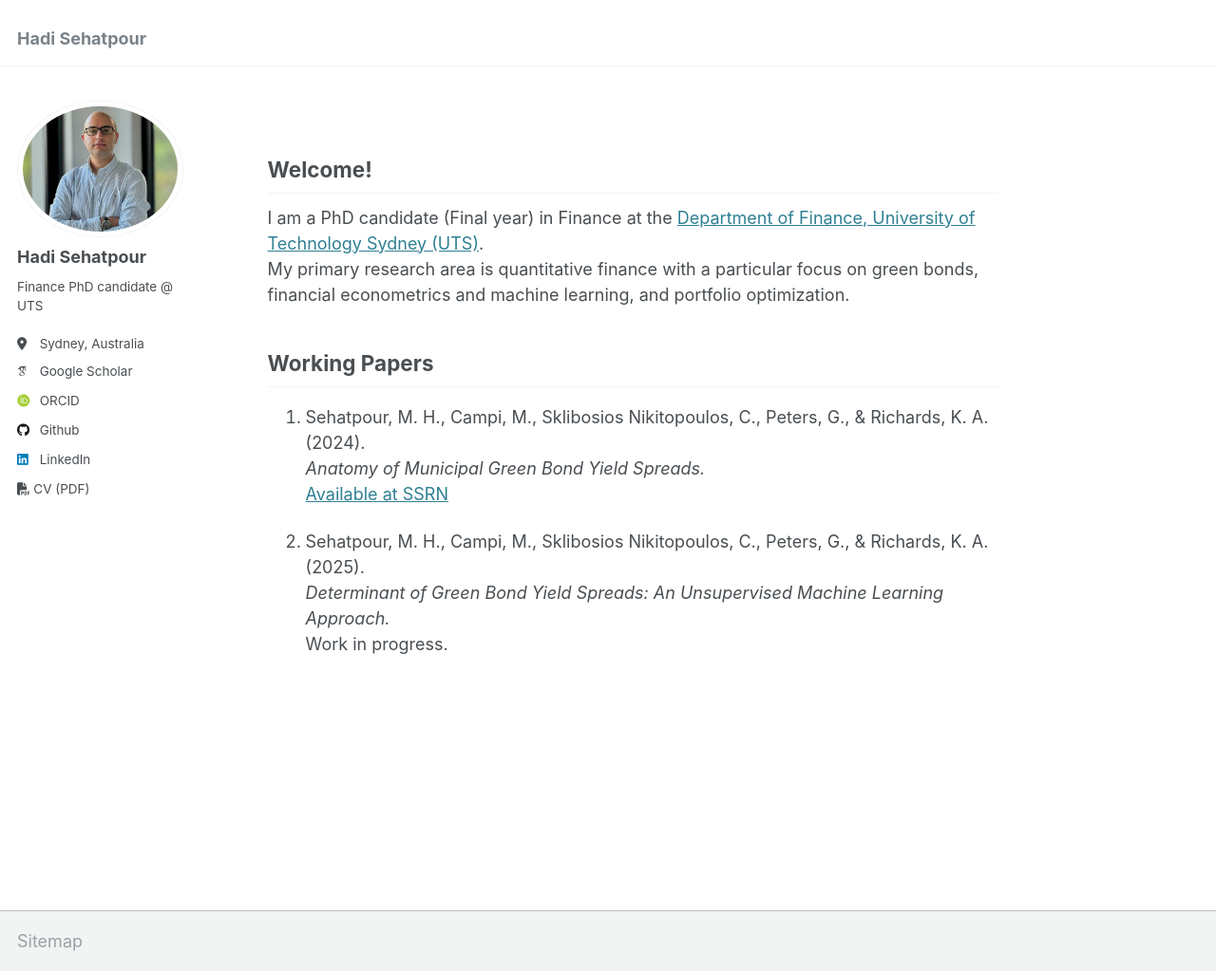
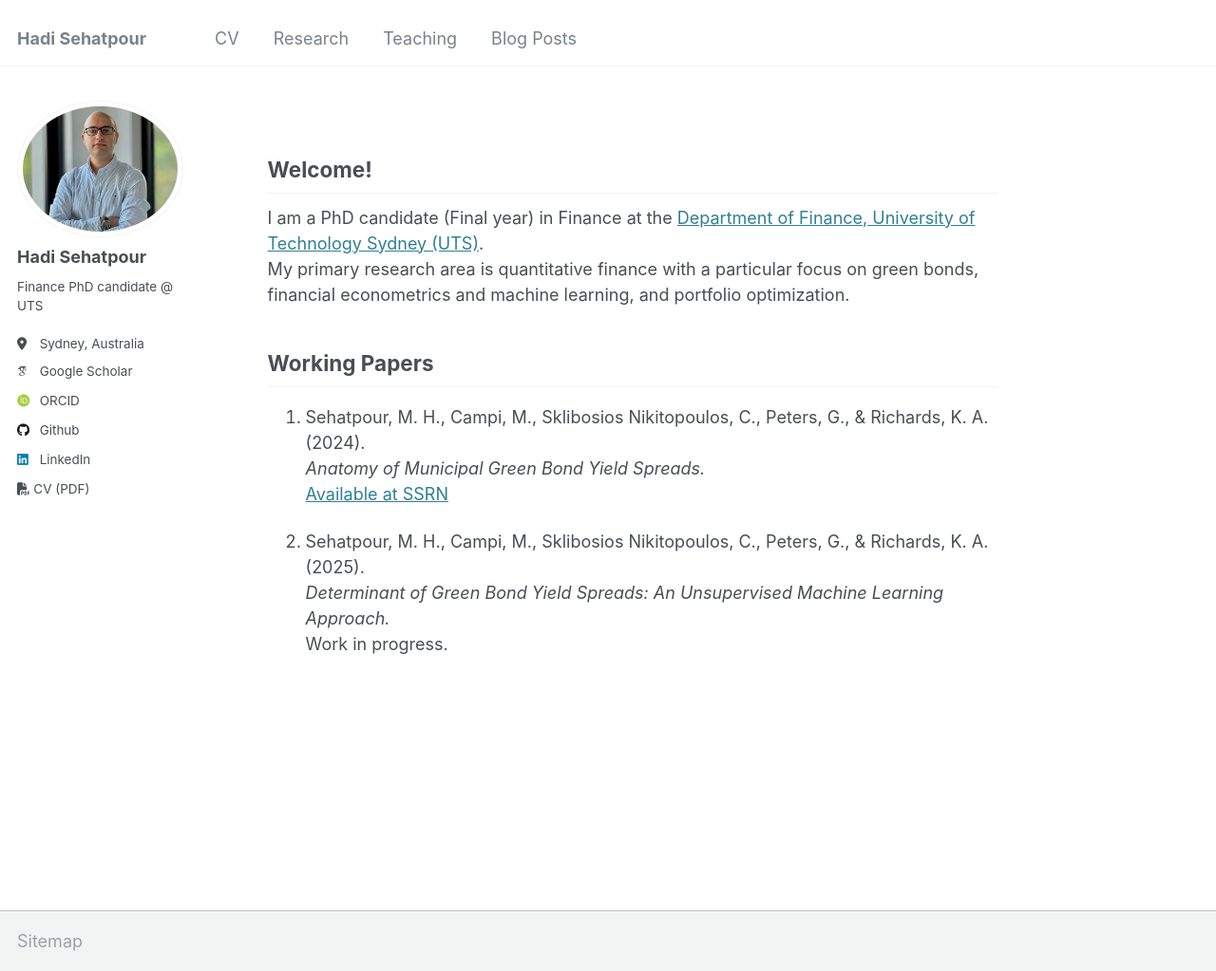
Before and after one commit to hadisehatpour/hadisehatpour.github.io, a Jekyll site: the page built from _pages/index.md, in a window 1280 px wide and 1023 px high. Shown: the whole window at 95% size. Built offline with Jekyll 4.4.1, drawn with Linux system fonts in a browser that asks for light colours; some web fonts are replaced.

Commit message:
Update navigation.yml

```diff
--- a/_data/navigation.yml
+++ b/_data/navigation.yml
@@ -1,4 +1,4 @@
-ch# The following is the order of the links in the header of the website.
+# The following is the order of the links in the header of the website.
 #
 # Changing the order here will adjust the order and you can also add additional
 # links. Removing a link prevents it from showing in the header, but does not
@@ -8,7 +8,7 @@ main:
   - title: "CV"
     url: /cv/
 
-  - title: "Publications"
+  - title: "Research"
     url: /publications/
 
   - title: "Teaching"
```
